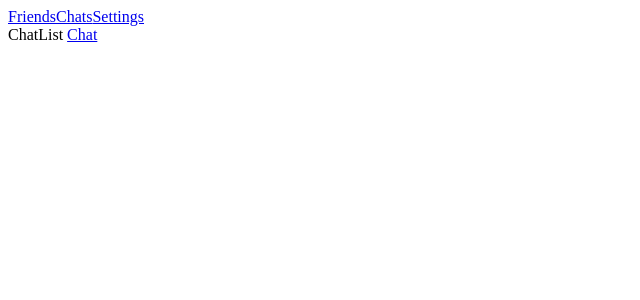
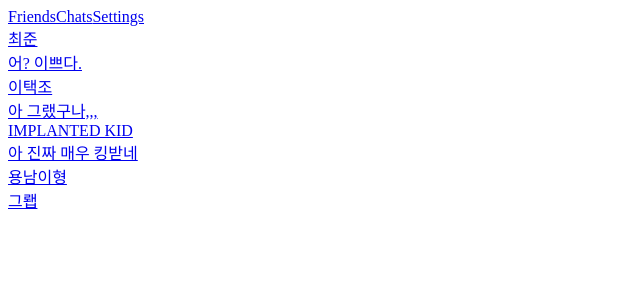
Before and after one commit to S-J-Kim/react-messenger-13th, a React (Create React App) app: page /chatlist in a window 1280 px wide. Shown: the top 300 px of the page, without its empty margins (0-640 px from the left). Built offline with nearby package versions, Linux system fonts and the light colour scheme.

Commit message:
feat: 친구 별 채팅방 목록

```diff
--- a/src/ChatApp.js
+++ b/src/ChatApp.js
@@ -3,6 +3,7 @@ import { Route, Switch, Link, BrowserRouter as Router } from 'react-router-dom';
 import NavBar from './base/NavBar.js';
 import ChatList from './chatList/ChatList.js';
 import FriendsList from './friendList/FriendsList.js';
+import Friends from './data/Friends.json';
 
 function ChatApp() {
   return (
@@ -10,8 +11,12 @@ function ChatApp() {
       <Route exact path={['/', '/chatlist', '/settings']} component={NavBar} />
 
       <Switch>
-        <Route exact path="/" component={FriendsList}></Route>
-        <Route path="/chatlist" component={ChatList} />
+        <Route exact path="/">
+          <FriendsList friends={Friends} />
+        </Route>
+        <Route path="/chatlist" component={ChatList}>
+          <ChatList friends={Friends} />
+        </Route>
         <Route path="/settings" />
       </Switch>
     </Router>
--- a/src/chatList/ChatList.js
+++ b/src/chatList/ChatList.js
@@ -2,21 +2,24 @@ import React, { Fragment } from 'react';
 import App from '../chatRoom/App.js';
 import styled from 'styled-components';
 import { Route, Switch, Link } from 'react-router-dom';
-import FriendsList from '../friendList/FriendsList.js';
+import ChattingList from '../data/Chats.json';
 
-function ChatList() {
+function ChatList(props) {
+  const currentChattingRooms = ChattingList.map((item) => {
+    return (
+      <Link to={`/chatlist/${item.friendId}`}>
+        <div>{props.friends[item.friendId - 1].name}</div>
+        <div>{item.chats[item.chats.length - 1].message}</div>
+      </Link>
+    );
+  });
+
   return (
     <Fragment>
-      <Route
-        exact
-        path="/chatlist"
-        render={() => (
-          <div>
-            ChatList <Link to="/chatlist/detail">Chat</Link>
-          </div>
-        )}
-      />
-      <Route exact path="/chatlist/detail" component={App}></Route>
+      <Route exact path="/chatlist">
+        {currentChattingRooms}
+      </Route>
+      <Route exact path="/chatlist/:friendId" component={App} />
     </Fragment>
   );
 }
--- a/src/chatRoom/App.js
+++ b/src/chatRoom/App.js
@@ -3,6 +3,8 @@ import styled, { createGlobalStyle } from 'styled-components';
 import MessageForm from './form.js';
 import Header from './header.js';
 import Message from './message.js';
+import FriendList from '../data/Friends.json';
+import ChatList from '../data/Chats.json';
 
 const GlobalStyle = createGlobalStyle`
   display: flex;
@@ -29,17 +31,23 @@ const MessageContainer = styled.div`
   background-color: rgba(33, 33, 33, 0.05);
 `;
 
-function App() {
+function App(props) {
+  const friendId = props.match.params.friendId;
+  const currentFriend = FriendList.filter((item) => {
+    return item.id === parseInt(friendId);
+  });
+
   const [currentMessage, setCurrentMessage] = useState('');
   const [messages, setMessages] = useState([]);
   const user = {
     you: {
-      id: 0,
-      name: 'Elon Musk',
-      profileImage: process.env.PUBLIC_URL + '/images/musk.jpeg',
+      id: currentFriend[0].id,
+      name: currentFriend[0].name,
+      profileImage:
+        process.env.PUBLIC_URL + '/images/' + currentFriend[0].profileImage,
     },
     me: {
-      id: 1,
+      id: 0,
       name: 'Seon-Jong Kim',
       profileImage: process.env.PUBLIC_URL + '/images/sj.png',
     },
@@ -71,7 +79,9 @@ function App() {
   };
 
   const handleHeaderClick = () => {
-    if (currentSendingUser.id === 1) {
+    console.log(currentFriend);
+
+    if (currentSendingUser.id === 0) {
       setCurrentSendingUser(user.you);
     } else {
       setCurrentSendingUser(user.me);
--- a/src/chatRoom/message.js
+++ b/src/chatRoom/message.js
@@ -5,8 +5,8 @@ const MessageItem = styled.div`
   display: flex;
   flex-direction: ${(props) =>
     props.messageSender.id === 0
-      ? 'row'
-      : 'row-reverse'}; // sender에 따라 메세지 박스의 위치 다르게 하기 위함.
+      ? 'row-reverse'
+      : 'row'}; // sender에 따라 메세지 박스의 위치 다르게 하기 위함.
   align-content: flex-start;
   margin: 10px;
 `;
@@ -23,7 +23,7 @@ const MessageBox = styled.span`
   margin: 0 10px;
   border-radius: 10px;
   background-color: ${(props) =>
-    props.messageSender.id === 0 ? 'white' : 'bisque'};
+    props.messageSender.id !== 0 ? 'white' : 'bisque'};
   word-break: break-all;
   box-shadow: 0 0 5px rgba(0, 0, 0, 0.25);
 `;
--- /dev/null
+++ b/src/data/Chats.json
@@ -0,0 +1,74 @@
+[
+  {
+    "friendId": 1,
+    "chats": [
+      {
+        "senderId": 1,
+        "message": "안녕하세요~ 준이에요."
+      },
+      {
+        "senderId": 0,
+        "message": "하핫,, 네 안녕하세요"
+      },
+      {
+        "senderId": 1,
+        "message": "어? 이쁘다."
+      }
+    ]
+  },
+  {
+    "friendId": 4,
+    "chats": [
+      {
+        "senderId": 4,
+        "message": "내가 말이여 지난주에 산을 탔는데"
+      },
+      {
+        "senderId": 4,
+        "message": "아이고 이거 너무 힘들더만 아주~"
+      },
+      {
+        "senderId": 0,
+        "message": "아 그랬구나,,,"
+      }
+    ]
+  },
+  {
+    "friendId": 2,
+    "chats": [
+      {
+        "senderId": 2,
+        "message": "임플란티드 키드입니다. 스껄쓰껄"
+      },
+      {
+        "senderId": 2,
+        "message": "우리 둘이 만들어내는 변곡점들이 권력의 다툼으로 점철될거라고"
+      },
+      {
+        "senderId": 2,
+        "message": "아 진짜 매우 킹받네"
+      }
+    ]
+  },
+  {
+    "friendId": 3,
+    "chats": [
+      {
+        "senderId": 3,
+        "message": "어 왔냐?"
+      },
+      {
+        "senderId": 3,
+        "message": "민수야 왔으면 인사를 하라고"
+      },
+      {
+        "senderId": 0,
+        "message": "안녕하세요!"
+      },
+      {
+        "senderId": 3,
+        "message": "그뢥"
+      }
+    ]
+  }
+]
--- a/src/data/Friends.json
+++ b/src/data/Friends.json
@@ -1,5 +1,4 @@
-{
-  "friends": [
+[
   {
     "id": 1,
     "name": "최준",
@@ -31,4 +30,3 @@
     "profileImage": "musk.jpeg"
   }
 ]
-}
--- a/src/friendList/FriendsList.js
+++ b/src/friendList/FriendsList.js
@@ -1,8 +1,7 @@
 import React, { Fragment } from 'react';
-import FriendList from '../data/Friends.json';
 
-function FriendsList() {
-  const friendList = FriendList.friends.map((item, index) => {
+function FriendsList(props) {
+  const friendList = props.friends.map((item, index) => {
     return (
       <Fragment>
         <div>{item.id}</div>
```
Lines whose indentation alone changed are shown as unchanged.
